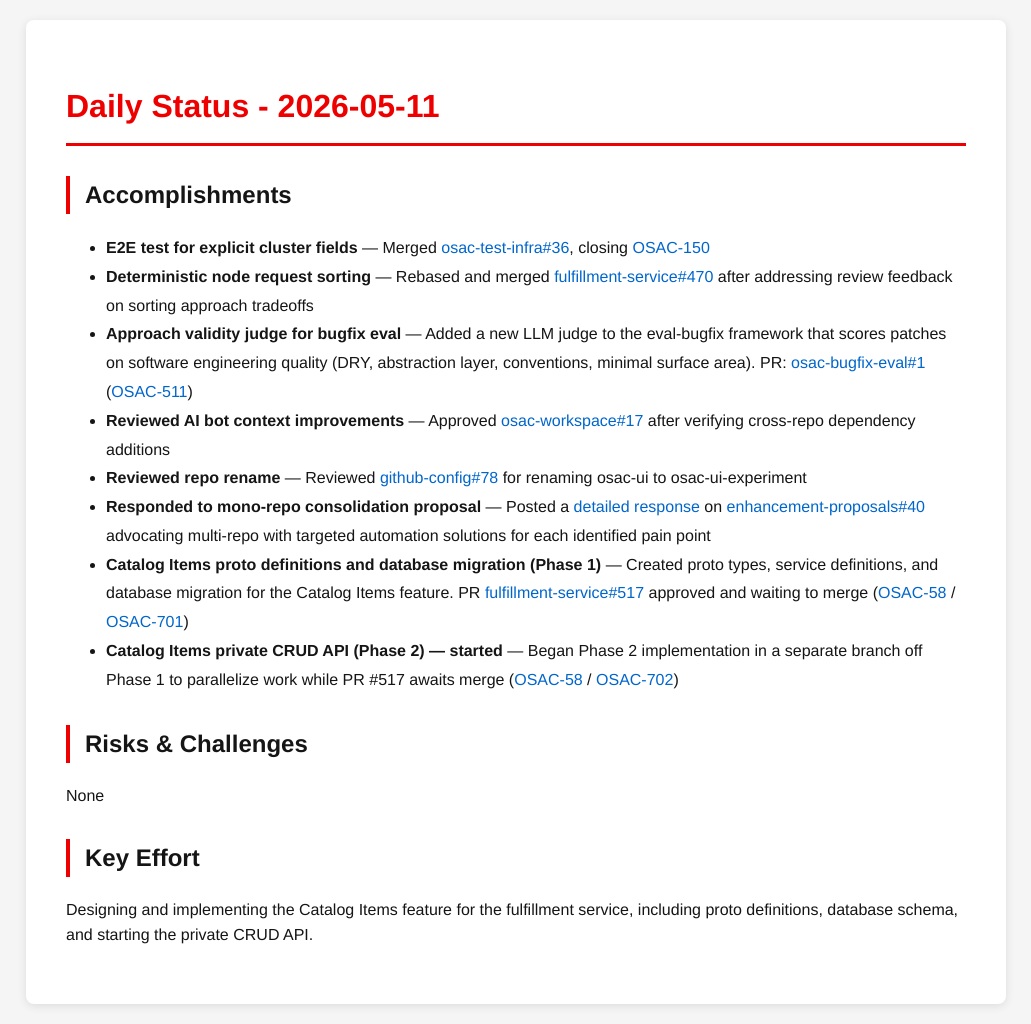
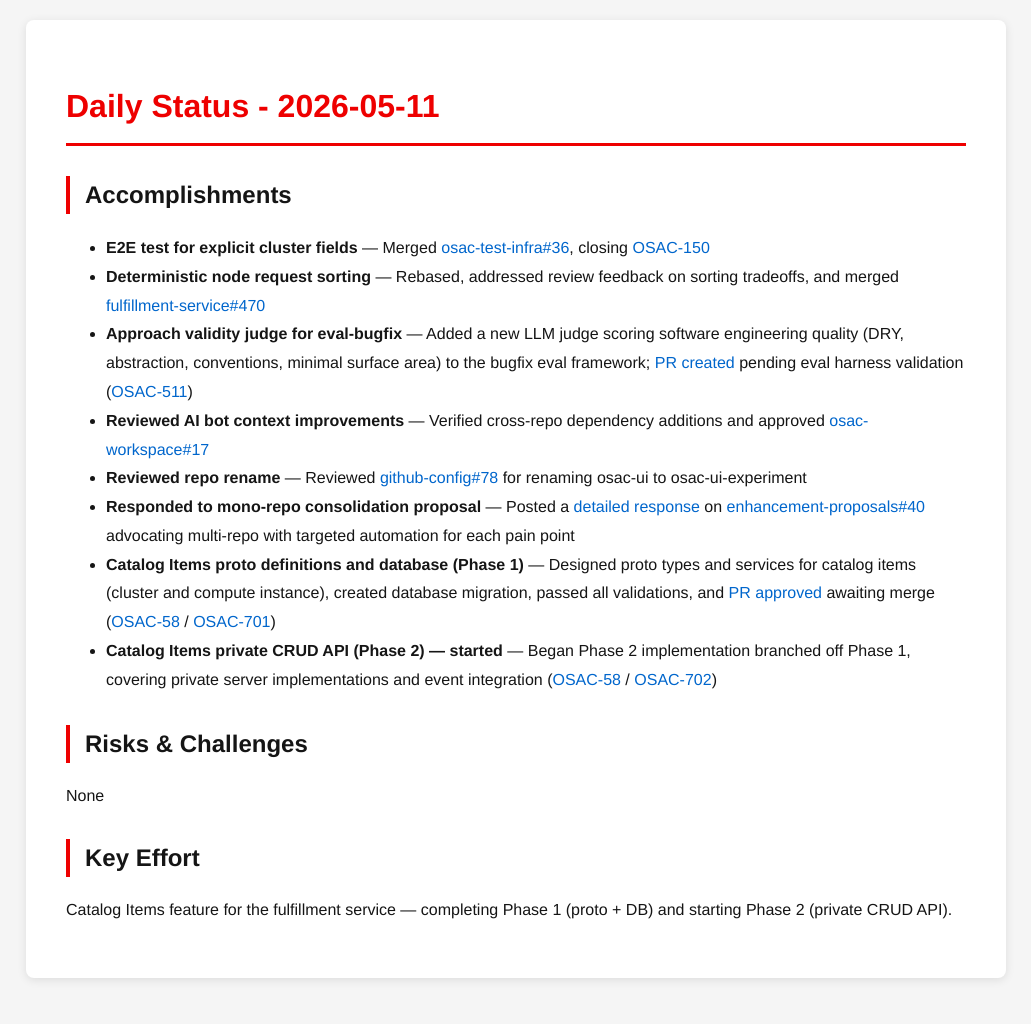
Before and after one commit to tzvatot/daily-status, a Jekyll site: the page built from 2026-05-11.md, in a window 1280 px wide. Shown: the whole page, without its empty margins (124-1155 px from the left). Built offline with Jekyll 4.4.1, drawn with Linux system fonts in a browser that asks for light colours; after the commit the page ends 998 px from its top, so only the background shows below that.

Commit message:
Daily status update - 2026-05-11

```diff
--- a/2026-05-11.md
+++ b/2026-05-11.md
@@ -8,16 +8,16 @@ date: 2026-05-11
 
 ## Accomplishments
 - **E2E test for explicit cluster fields** — Merged [osac-test-infra#36](https://github.com/osac-project/osac-test-infra/pull/36), closing [OSAC-150](https://redhat.atlassian.net/browse/OSAC-150)
-- **Deterministic node request sorting** — Rebased and merged [fulfillment-service#470](https://github.com/osac-project/fulfillment-service/pull/470) after addressing review feedback on sorting approach tradeoffs
-- **Approach validity judge for bugfix eval** — Added a new LLM judge to the eval-bugfix framework that scores patches on software engineering quality (DRY, abstraction layer, conventions, minimal surface area). PR: [osac-bugfix-eval#1](https://github.com/eranco74/osac-bugfix-eval/pull/1) ([OSAC-511](https://redhat.atlassian.net/browse/OSAC-511))
-- **Reviewed AI bot context improvements** — Approved [osac-workspace#17](https://github.com/osac-project/osac-workspace/pull/17) after verifying cross-repo dependency additions
+- **Deterministic node request sorting** — Rebased, addressed review feedback on sorting tradeoffs, and merged [fulfillment-service#470](https://github.com/osac-project/fulfillment-service/pull/470)
+- **Approach validity judge for eval-bugfix** — Added a new LLM judge scoring software engineering quality (DRY, abstraction, conventions, minimal surface area) to the bugfix eval framework; [PR created](https://github.com/eranco74/osac-bugfix-eval/pull/1) pending eval harness validation ([OSAC-511](https://redhat.atlassian.net/browse/OSAC-511))
+- **Reviewed AI bot context improvements** — Verified cross-repo dependency additions and approved [osac-workspace#17](https://github.com/osac-project/osac-workspace/pull/17)
 - **Reviewed repo rename** — Reviewed [github-config#78](https://github.com/osac-project/github-config/pull/78) for renaming osac-ui to osac-ui-experiment
-- **Responded to mono-repo consolidation proposal** — Posted a [detailed response](https://github.com/osac-project/enhancement-proposals/pull/40#issuecomment-4420565236) on [enhancement-proposals#40](https://github.com/osac-project/enhancement-proposals/pull/40) advocating multi-repo with targeted automation solutions for each identified pain point
-- **Catalog Items proto definitions and database migration (Phase 1)** — Created proto types, service definitions, and database migration for the Catalog Items feature. PR [fulfillment-service#517](https://github.com/osac-project/fulfillment-service/pull/517) approved and waiting to merge ([OSAC-58](https://redhat.atlassian.net/browse/OSAC-58) / [OSAC-701](https://redhat.atlassian.net/browse/OSAC-701))
-- **Catalog Items private CRUD API (Phase 2) — started** — Began Phase 2 implementation in a separate branch off Phase 1 to parallelize work while PR #517 awaits merge ([OSAC-58](https://redhat.atlassian.net/browse/OSAC-58) / [OSAC-702](https://redhat.atlassian.net/browse/OSAC-702))
+- **Responded to mono-repo consolidation proposal** — Posted a [detailed response](https://github.com/osac-project/enhancement-proposals/pull/40#issuecomment-4420565236) on [enhancement-proposals#40](https://github.com/osac-project/enhancement-proposals/pull/40) advocating multi-repo with targeted automation for each pain point
+- **Catalog Items proto definitions and database (Phase 1)** — Designed proto types and services for catalog items (cluster and compute instance), created database migration, passed all validations, and [PR approved](https://github.com/osac-project/fulfillment-service/pull/517) awaiting merge ([OSAC-58](https://redhat.atlassian.net/browse/OSAC-58) / [OSAC-701](https://redhat.atlassian.net/browse/OSAC-701))
+- **Catalog Items private CRUD API (Phase 2) — started** — Began Phase 2 implementation branched off Phase 1, covering private server implementations and event integration ([OSAC-58](https://redhat.atlassian.net/browse/OSAC-58) / [OSAC-702](https://redhat.atlassian.net/browse/OSAC-702))
 
 ## Risks & Challenges
 None
 
 ## Key Effort
-Designing and implementing the Catalog Items feature for the fulfillment service, including proto definitions, database schema, and starting the private CRUD API.
+Catalog Items feature for the fulfillment service — completing Phase 1 (proto + DB) and starting Phase 2 (private CRUD API).
```
